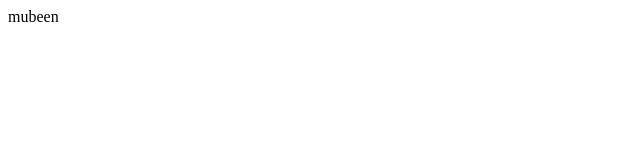
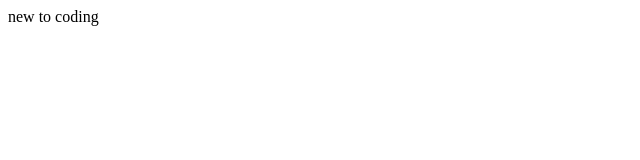
Before and after one commit to mahmad059/first-project-, a plain HTML site: page test 2/index.html in a window 1280 px wide. Shown: the full height of the page, 0-640 px from the left. Drawn offline with Linux system fonts and the light colour scheme.

Commit message:
work plz

```diff
--- a/test 2/index.html
+++ b/test 2/index.html
@@ -7,6 +7,6 @@
     <title>Document</title>
 </head>
 <body>
-    mubeen
+  new to coding
 </body>
 </html>
```
